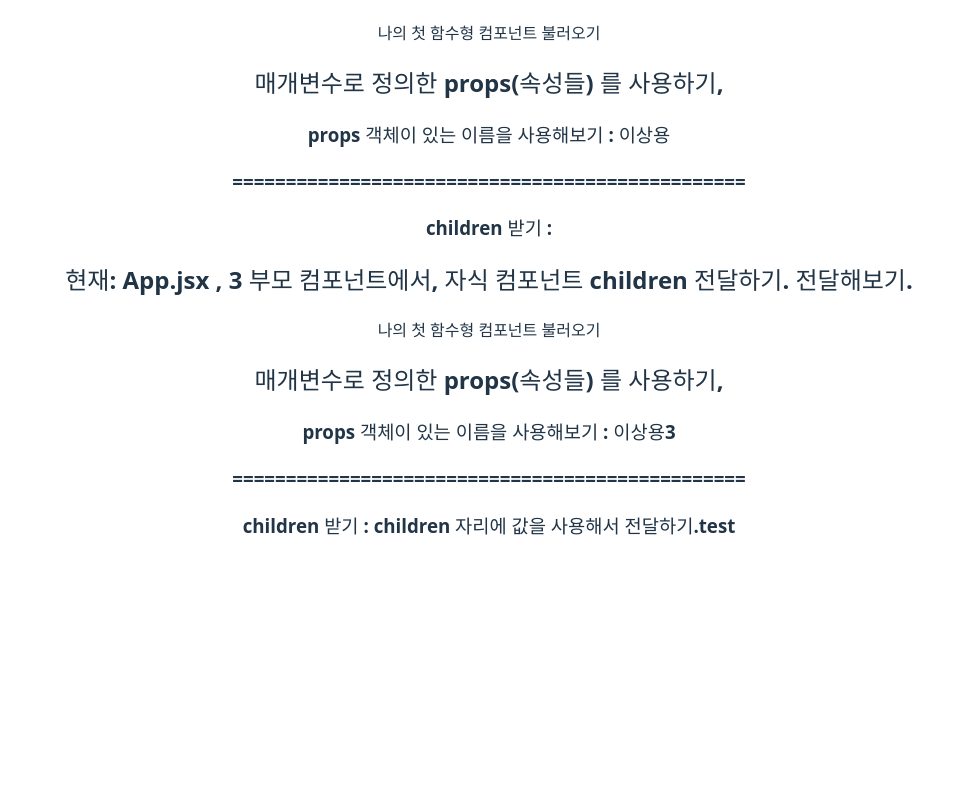
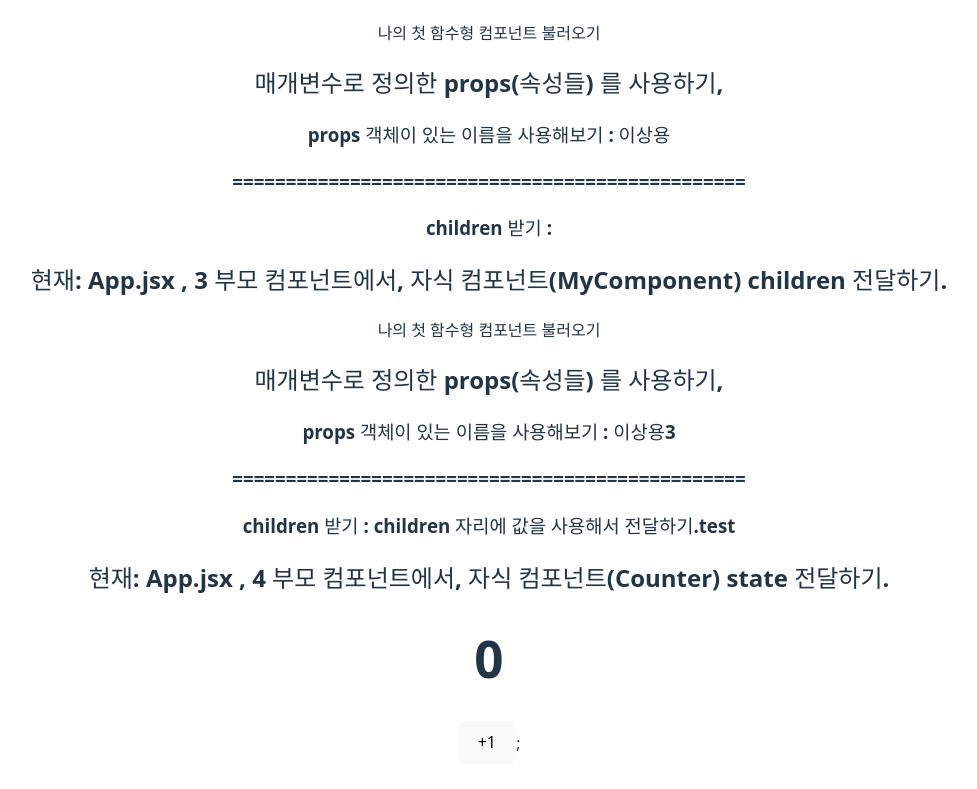
Before and after one commit to reokkamy/React-WorkSpace-k6-0806, a React (Vite) app in the folder ch03-vite-test/: page / in a window 1280 px wide. Shown: the part 613-1402 px from the top of the page, without its empty margins (151-1128 px from the left). Before the commit the page ends 1204 px from the top, so only its background shows below. Built offline with nearby package versions, Linux system fonts and the light colour scheme.

Commit message:
5교시, 부모에서, 자식으로 state 상태 전달하기.

```diff
--- a/ch03-vite-test/src/App.jsx
+++ b/ch03-vite-test/src/App.jsx
@@ -1,6 +1,7 @@
 import "./App.css";
 import React, { Component } from "react";
 import MyComponent from "./component/MyComponent";
+import Counter from "./component/Counter";
 
 // 1. 함수형 컴포넌트
 // function App() {
@@ -36,20 +37,23 @@ class App extends Component {
           사용하기(불러오기)!
         </h2>
         <MyComponent />
-
         <h2>
           현재: App.jsx , 2 부모 컴포넌트에서, 자식 컴포넌트 MyComponent props
-          전달해보기.{" "}
+          전달하기
         </h2>
         <MyComponent name="이상용" />
-
         <h2>
-          현재: App.jsx , 3 부모 컴포넌트에서, 자식 컴포넌트 children 전달하기.
-          전달해보기.{" "}
+          현재: App.jsx , 3 부모 컴포넌트에서, 자식 컴포넌트(MyComponent)
+          children 전달하기.
         </h2>
         <MyComponent name="이상용3">
           children 자리에 값을 사용해서 전달하기.test
         </MyComponent>
+        <h2>
+          현재: App.jsx , 4 부모 컴포넌트에서, 자식 컴포넌트(Counter) state
+          전달하기.
+        </h2>
+        <Counter />;
       </>
     );
   }
--- /dev/null
+++ b/ch03-vite-test/src/component/Counter.jsx
@@ -0,0 +1,30 @@
+import React, { Component } from "react";
+
+class Counter extends Component {
+  constructor(props) {
+    super(props);
+    // state의 초깃값 설정
+    this.state = {
+      number: 0,
+    };
+  }
+  render() {
+    const { number } = this.state;
+    return (
+      <>
+        <div>
+          <h1>{number}</h1>
+        </div>
+        <button
+          onClick={() => {
+            this.setState({ number: number + 1 });
+          }}
+        >
+          +1
+        </button>
+      </>
+    );
+  }
+}
+
+export default Counter;
```
